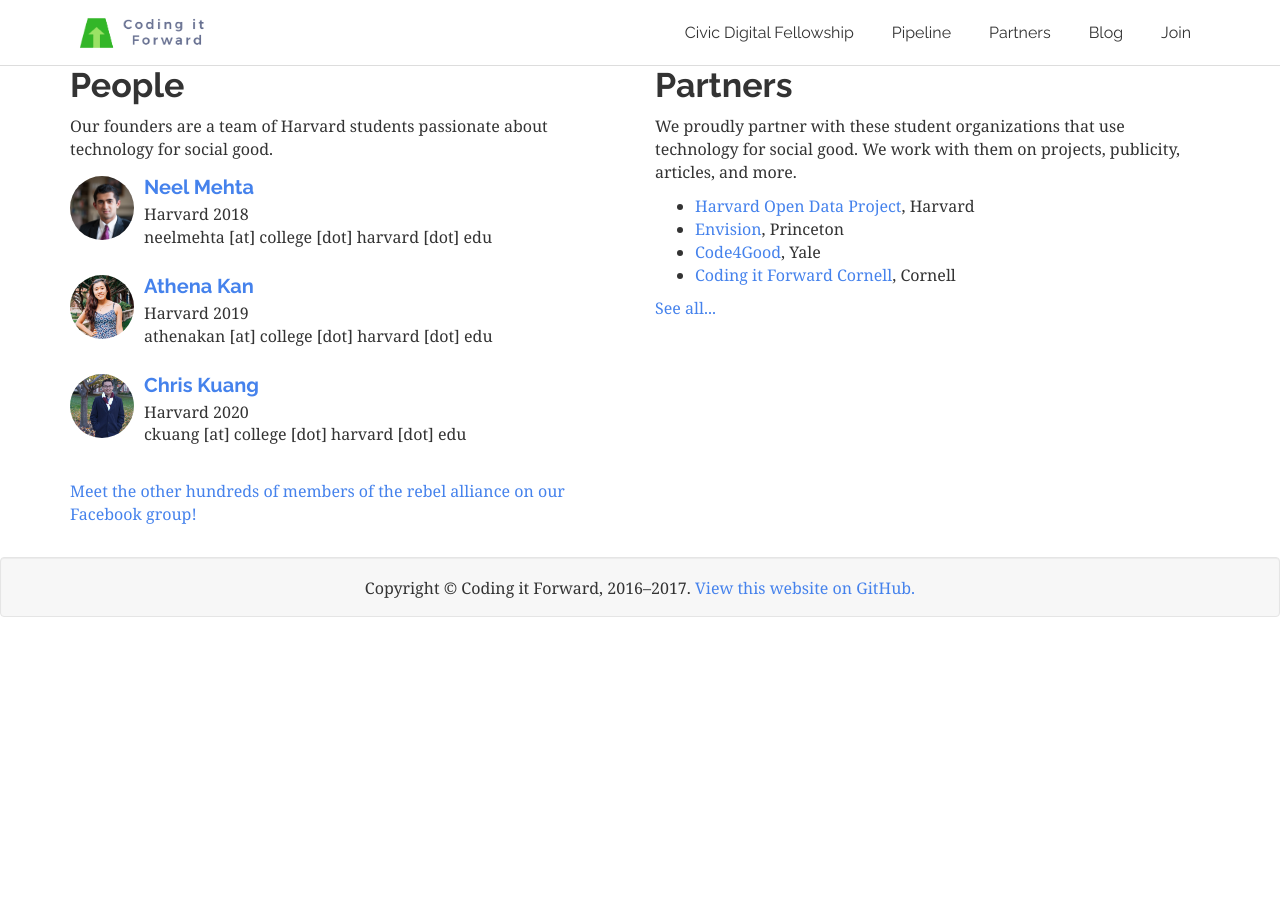
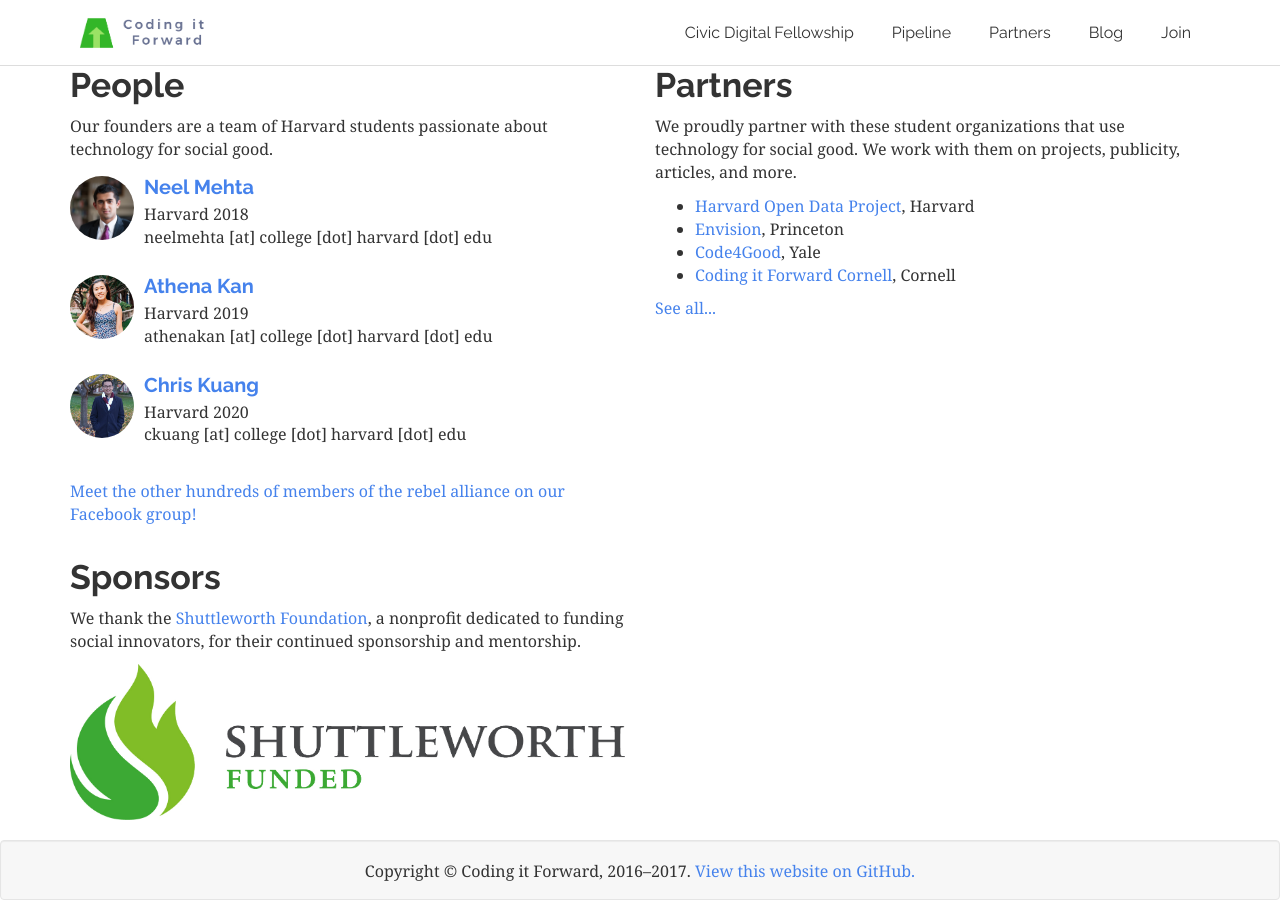
Before and after one commit to athenakan/codingitforward.github.io, a Jekyll site: the page built from index.html, in a window 1280 px wide and 900 px high, scrolled down 1127 px. Built offline with Jekyll 4.4.1, drawn with Linux system fonts in a browser that asks for light colours; before the commit the page ends 1744 px from its top, so only the background shows below that.

Commit message:
add shuttleworth

```diff
--- a/index.html
+++ b/index.html
@@ -126,4 +126,17 @@
 
         <p><a href="/partners/">See all...</a></p>
     </div>
+
+  <!-- Add the extra clearfix for only the required viewport -->
+  <div class="clearfix"></div>
+
+    <div class="col-md-6">
+        <h2>Sponsors</h2>
+
+        <p>
+            We thank the <a href="https://shuttleworthfoundation.org/">Shuttleworth Foundation</a>, a nonprofit dedicated to funding social innovators, for their continued sponsorship and mentorship.
+        </p>
+
+        <img src="/assets/images/sponsors/Shuttleworth-Funded.jpg" class="img img-responsive" />
+    </div>
 </div>
```
Also changed, not shown: assets/images/sponsors/Shuttleworth-Funded.jpg (added).
